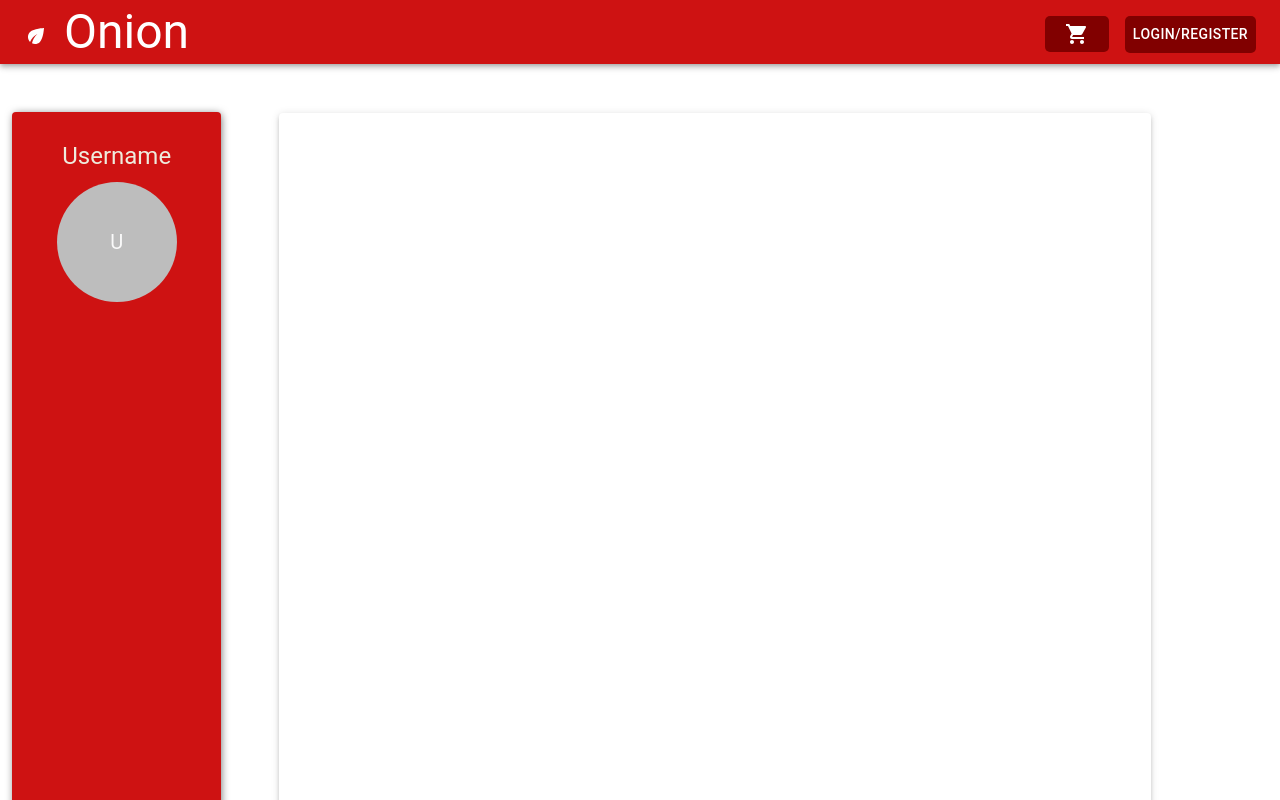
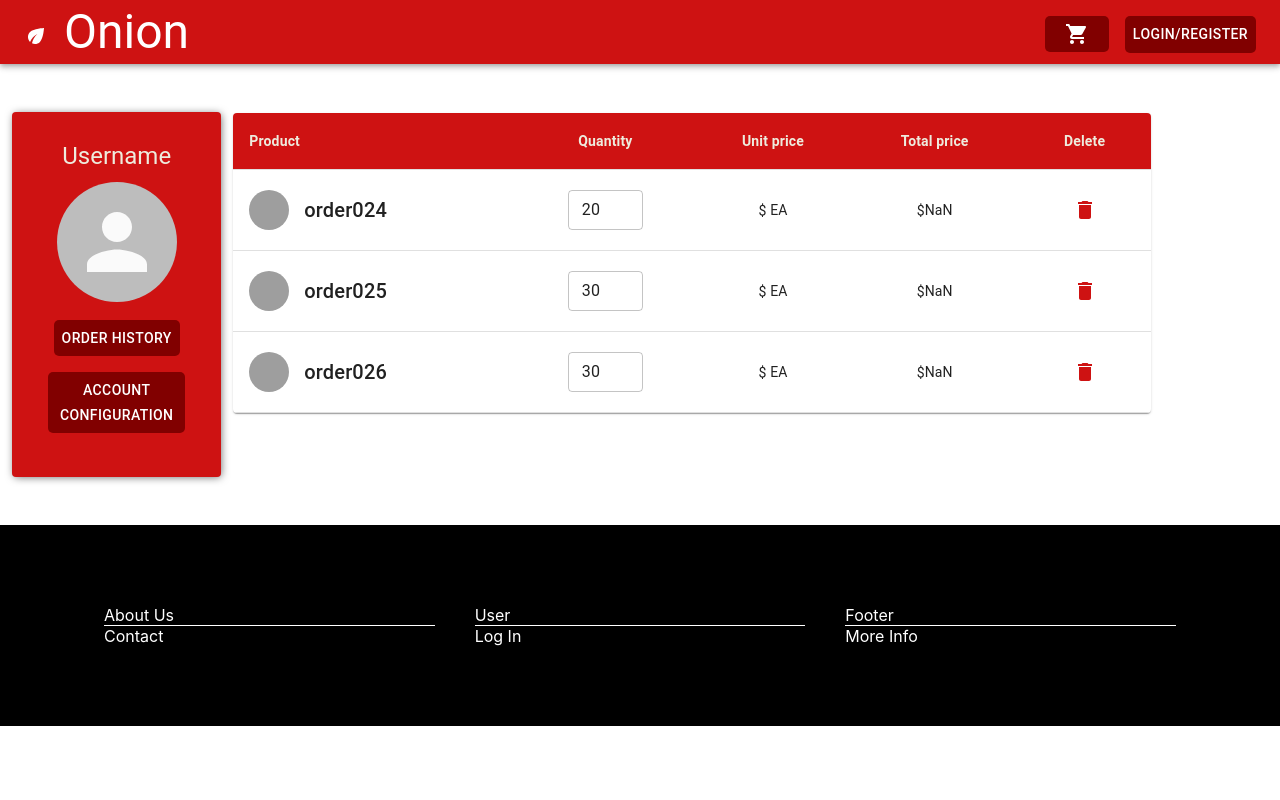
Before and after one commit to Davidohiv7/Final-Project, a React (Create React App) app in the folder client/: page /user in a window 1280 px wide. Shown: the top 800 px of the page. Built offline with nearby package versions, Linux system fonts and the light colour scheme; grey boxes are pictures that could not be loaded.

Commit message:
User-Profile

```diff
--- a/client/src/components/UserProfile/UserProfile.jsx
+++ b/client/src/components/UserProfile/UserProfile.jsx
@@ -1,34 +1,153 @@
-import React from 'react';
-
+import React from "react";
 
 // Material UI imports
-import { Grid, Paper, Container, CardContent, Typography, Avatar } from '@material-ui/core';
-import useStyles from './styles';
-
-
-
-
+import {
+  Grid,
+  Paper,
+  Container,
+  CardContent,
+  Typography,
+  Avatar,
+  Button,
+  Box,
+  TableContainer,
+  Table,
+  TableHead,
+  TableRow,
+  TableCell,
+  TableBody,
+  TextField,
+  IconButton,
+} from "@material-ui/core";
+import useStyles from "./styles";
+import { Delete } from "@material-ui/icons";
 export default function Home() {
   const classes = useStyles();
-
+  const userOrders = [
+    {
+      name: "order024",
+      Images:
+        "http://1.bp.blogspot.com/_TkpyopjpTII/TE-HiYKSpaI/AAAAAAAAAA8/DHEzm31ueFo/s1600/verduras1.jpg",
+      quantity: "20",
+    },
+    {
+      name: "order025",
+      Images:
+        "http://1.bp.blogspot.com/_TkpyopjpTII/TE-HiYKSpaI/AAAAAAAAAA8/DHEzm31ueFo/s1600/verduras1.jpg",
+      quantity: "30",
+    },
+    {
+      name: "order026",
+      Images:
+        "http://1.bp.blogspot.com/_TkpyopjpTII/TE-HiYKSpaI/AAAAAAAAAA8/DHEzm31ueFo/s1600/verduras1.jpg",
+      quantity: "30",
+    },
+  ];
 
   return (
     <Container maxWidth="lg">
       <Grid container spacing={3} className={classes.container}>
         <Grid item xs={2} className={classes.filterGrid}>
-          <CardContent align= 'center'>
-            <Typography  align='center' variant="h5" color="secondary" display='inline'>Username</Typography>
-            <Avatar className={classes.profilePic} alt='Remy Sharp'>U</Avatar>
+          <CardContent align="center">
+            <Typography
+              align="center"
+              variant="h5"
+              color="secondary"
+              display="inline"
+            >
+              Username
+            </Typography>
+            <Avatar className={classes.profilePic}></Avatar>
+            <Button className={classes.button}> Order History </Button>
+            <Button className={classes.button}> Account Configuration</Button>
+            <Box className={classes.BoxLogOut}>
+              <Button className={classes.button}> Log Out </Button>
+            </Box>
           </CardContent>
         </Grid>
-        <Grid item xs={9}>
-          <Paper className={classes.slide} elevation={3}>
-          </Paper>
-        </Grid>
-        <Grid item xs={9} className={classes.catalogueContainer}>
-          <Paper elevation={3}>
-
-          </Paper>
+        <Grid className={classes.Screen} item xs={9}>
+          <Box>
+            <TableContainer
+              component={Paper}
+              className={classes.tableContainer}
+            >
+              <Table aria-label="customized table">
+                <TableHead className={classes.head}>
+                  <TableRow>
+                    <TableCell className={classes.title}>Product</TableCell>
+                    <TableCell align="center" className={classes.title}>
+                      Quantity
+                    </TableCell>
+                    <TableCell align="center" className={classes.title}>
+                      Unit price
+                    </TableCell>
+                    <TableCell align="center" className={classes.title}>
+                      Total price
+                    </TableCell>
+                    <TableCell align="center" className={classes.title}>
+                      Delete
+                    </TableCell>
+                  </TableRow>
+                </TableHead>
+                <TableBody>
+                  {userOrders &&
+                    userOrders.map((order) => (
+                      <TableRow key={order.name}>
+                        <TableCell align="center">
+                          <Box
+                            display="flex"
+                            justifyContent="flex-start"
+                            alignItems="center"
+                          >
+                            <Avatar src={order.Images} />
+                            <Typography
+                              className={classes.productName}
+                              display="inline"
+                              variant="h6"
+                              color="initial"
+                            >
+                              {order.name}
+                            </Typography>
+                          </Box>
+                        </TableCell>
+                        <TableCell align="center">
+                          <TextField
+                            size="small"
+                            value={order.quantity}
+                            className={classes.quantityInput}
+                            type="number"
+                            InputLabelProps={{
+                              shrink: true,
+                            }}
+                            InputProps={{
+                              inputProps: {
+                                max: 99,
+                                min: 1,
+                              },
+                            }}
+                            variant="outlined"
+                          />
+                        </TableCell>
+                        <TableCell align="center">${order.price} EA</TableCell>
+                        <TableCell align="center">
+                          ${(order.price * order.quantity).toFixed(2)}
+                        </TableCell>
+                        <TableCell align="center">
+                          <IconButton
+                            variant="contained"
+                            color="primary"
+                            aria-label="delete"
+                            onClick={(e) => console.log("hola")}
+                          >
+                            <Delete />
+                          </IconButton>
+                        </TableCell>
+                      </TableRow>
+                    ))}
+                </TableBody>
+              </Table>
+            </TableContainer>
+          </Box>
         </Grid>
       </Grid>
     </Container>
--- a/client/src/components/UserProfile/styles.js
+++ b/client/src/components/UserProfile/styles.js
@@ -1,17 +1,15 @@
-import {
-    makeStyles
-} from '@material-ui/core/styles';
+import { makeStyles } from "@material-ui/core/styles";
 
 const useStyles = makeStyles((theme) => ({
-
   container: {
-        marginTop: '3%',
-        marginBottom: '3%'
+    marginTop: "3%",
+    marginBottom: "3%",
   },
 
   slide: {
     padding: theme.spacing(50),
-        marginLeft: '5%'
+    marginLeft: "5%",
+    backgroundColor: theme.palette.secondary.main,
   },
 
   grid_container: {
@@ -19,7 +17,7 @@ const useStyles = makeStyles((theme) => ({
     marginBottom: theme.spacing(2),
     borderRadius: 5,
     color: theme.palette.secondary.main,
-        textAlign: 'center',
+    textAlign: "center",
   },
 
   button: {
@@ -27,13 +25,14 @@ const useStyles = makeStyles((theme) => ({
     variant: "contained",
     color: "white",
     borderRadius: 5,
+    margin: theme.spacing(1),
   },
   filterGrid: {
     backgroundColor: theme.palette.primary.main,
     borderRadius: theme.shape.borderRadius,
     marginTop: 11,
     marginBottom: 11,
-        boxShadow: '1px 1px 8px -1px rgba(0,0,0,0.6)',
+    boxShadow: "1px 1px 8px -1px rgba(0,0,0,0.6)",
   },
   catalogueContainer: {
     marginLeft: theme.spacing(5),
@@ -43,7 +42,30 @@ const useStyles = makeStyles((theme) => ({
     width: theme.spacing(15),
     height: theme.spacing(15),
     margin: 10,
-    }
+  },
+  BoxLogOut: {
+    position: "absolute",
+    marginTop: "28%",
+    marginLeft: 28,
+  },
+  tableContainer: {
+    marginBottom: 15,
+  },
+  title: {
+    color: theme.palette.secondary.main,
+    fontWeight: "bold",
+  },
+  productName: {
+    marginLeft: 15,
+  },
+  quantityInput: {
+    width: 75,
+    borderRadius: 5,
+    backgroundColor: theme.palette.common.white,
+  },
+  head: {
+    backgroundColor: theme.palette.primary.main,
+  },
 }));
 
 export default useStyles;
```
Lines whose indentation alone changed are shown as unchanged.
